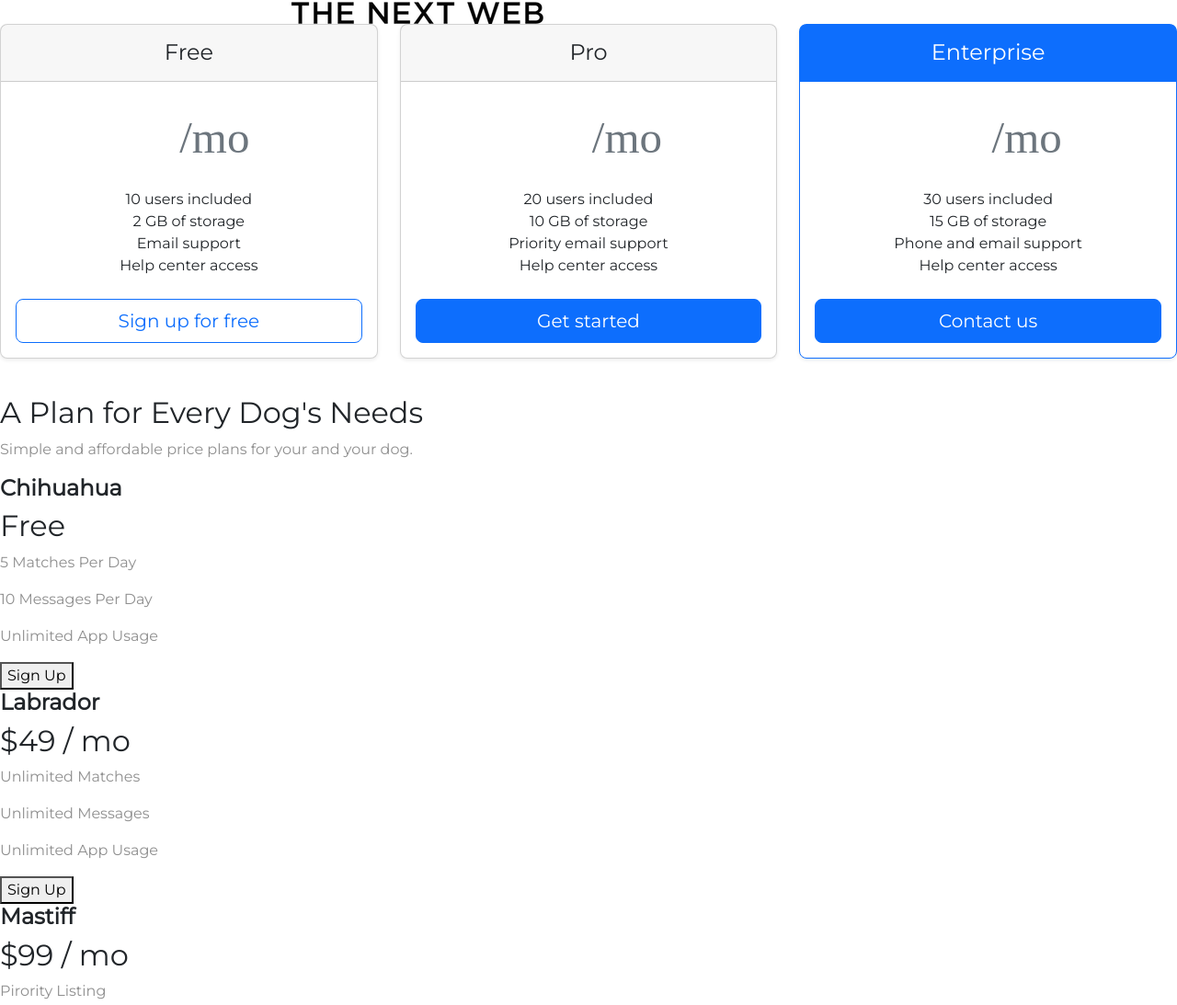
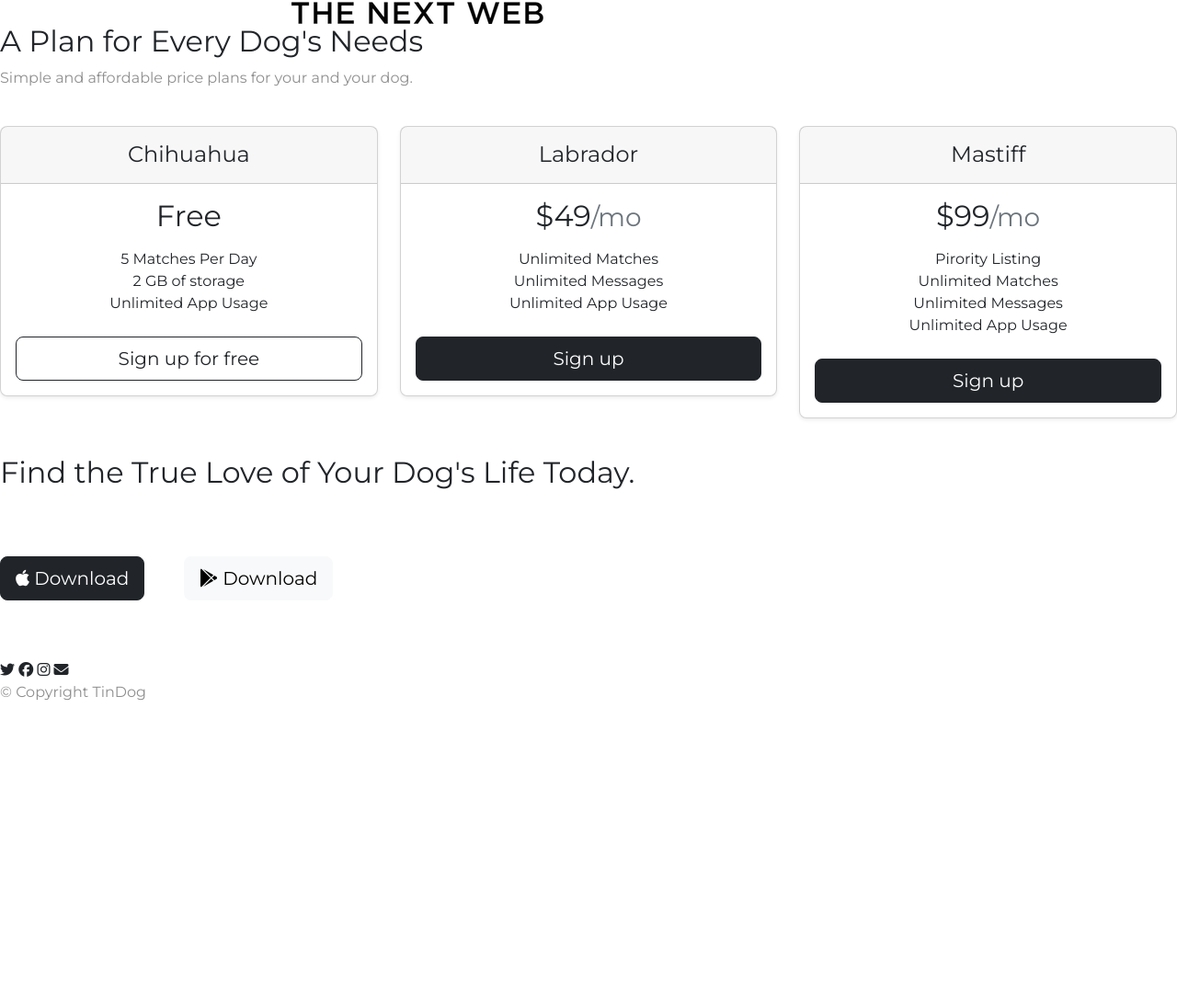
Before and after one commit to DanielAveces/Tindog, a plain HTML site: page index.html in a window 1280 px wide. Shown: the part 1496-2589 px from the top of the page at 92% size. After the commit the page ends 2277 px from the top, so only its background shows below. Drawn offline with nearby package versions, Linux system fonts and the light colour scheme.

Commit message:
Update index.html

```diff
--- a/index.html
+++ b/index.html
@@ -50,8 +50,8 @@
             <button type="button" class="btn btn-dark btn-lg download-btn"><i class="fa-brands fa-apple"></i> Download</button>
             <button type="button" class="btn btn-outline-light btn-lg download-btn"><i class="fa-brands fa-google-play"></i> Download</button>
           </div>
-          <div class="col-lg-6">
-            <img src="images/iphone6.png" class="rotated" alt="iphone-mockup">
+          <div class="doggy-img col-lg-6">
+            <img class="rotated" src="images/iphone6.png" alt="iphone-mockup">
           </div>
         </div>
       </div>
@@ -129,88 +129,61 @@
 
   <section id="pricing">
 
-    <div class="row row-cols-1 row-cols-md-3 mb-3 text-center">
-      <div class="col">
+    <h2>A Plan for Every Dog's Needs</h2>
+    <p>Simple and affordable price plans for your and your dog.</p>
+    <br>
+
+    <div class="row row-cols-1 row-cols-md-3 mb-3 text-center ">
+      <div class="col-lg-4 col-md-6 col-sm-12 ">
         <div class="card mb-4 rounded-3 shadow-sm">
           <div class="card-header py-3">
-            <h4 class="my-0 fw-normal">Free</h4>
+            <h3 class="my-0 fw-normal">Chihuahua</h3>
           </div>
           <div class="card-body">
-            <h1 class="card-title pricing-card-title">$0<small class="text-muted fw-light">/mo</small></h1>
+            <h2 class="card-title pricing-card-title">Free<small class="text-muted fw-light"></small></h2>
             <ul class="list-unstyled mt-3 mb-4">
-              <li>10 users included</li>
+              <li>5 Matches Per Day</li>
               <li>2 GB of storage</li>
-              <li>Email support</li>
-              <li>Help center access</li>
+              <li>Unlimited App Usage</li>
             </ul>
-            <button type="button" class="w-100 btn btn-lg btn-outline-primary">Sign up for free</button>
+            <button type="button" class="w-100 btn btn-lg btn-outline-dark">Sign up for free</button>
           </div>
         </div>
       </div>
-      <div class="col">
+      <div class="col-lg-4 col-md-6 col-sm-12">
         <div class="card mb-4 rounded-3 shadow-sm">
           <div class="card-header py-3">
-            <h4 class="my-0 fw-normal">Pro</h4>
+            <h4 class="my-0 fw-normal">Labrador</h4>
           </div>
           <div class="card-body">
-            <h1 class="card-title pricing-card-title">$15<small class="text-muted fw-light">/mo</small></h1>
+            <h2 class="card-title pricing-card-title">$49<small class="text-muted fw-light">/mo</small></h2>
             <ul class="list-unstyled mt-3 mb-4">
-              <li>20 users included</li>
-              <li>10 GB of storage</li>
-              <li>Priority email support</li>
-              <li>Help center access</li>
+              <li>Unlimited Matches</li>
+              <li>Unlimited Messages</li>
+              <li>Unlimited App Usage</li>
             </ul>
-            <button type="button" class="w-100 btn btn-lg btn-primary">Get started</button>
+            <button type="button" class="w-100 btn btn-lg btn-dark">Sign up</button>
           </div>
         </div>
       </div>
-      <div class="col">
-        <div class="card mb-4 rounded-3 shadow-sm border-primary">
-          <div class="card-header py-3 text-bg-primary border-primary">
-            <h4 class="my-0 fw-normal">Enterprise</h4>
+      <div class="col-lg-4 col-md-12 col-sm-12">
+        <div class="card mb-4 rounded-3 shadow-sm">
+          <div class="card-header py-3">
+            <h4 class="my-0 fw-normal">Mastiff</h4>
           </div>
           <div class="card-body">
-            <h1 class="card-title pricing-card-title">$29<small class="text-muted fw-light">/mo</small></h1>
+            <h2 class="card-title pricing-card-title">$99<small class="text-muted fw-light">/mo</small></h2>
             <ul class="list-unstyled mt-3 mb-4">
-              <li>30 users included</li>
-              <li>15 GB of storage</li>
-              <li>Phone and email support</li>
-              <li>Help center access</li>
+              <li>Pirority Listing</li>
+              <li>Unlimited Matches</li>
+              <li>Unlimited Messages</li>
+              <li>Unlimited App Usage</li>
             </ul>
-            <button type="button" class="w-100 btn btn-lg btn-primary">Contact us</button>
+            <button type="button" class="w-100 btn btn-lg btn-dark">Sign up</button>
           </div>
         </div>
       </div>
     </div>
-
-
-    <h2>A Plan for Every Dog's Needs</h2>
-    <p>Simple and affordable price plans for your and your dog.</p>
-
-
-    <h3>Chihuahua</h3>
-    <h2>Free</h2>
-    <p>5 Matches Per Day</p>
-    <p>10 Messages Per Day</p>
-    <p>Unlimited App Usage</p>
-    <button type="button">Sign Up</button>
-
-
-    <h3>Labrador</h3>
-    <h2>$49 / mo</h2>
-    <p>Unlimited Matches</p>
-    <p>Unlimited Messages</p>
-    <p>Unlimited App Usage</p>
-    <button type="button">Sign Up</button>
-
-
-    <h3>Mastiff</h3>
-    <h2>$99 / mo</h2>
-    <p>Pirority Listing</p>
-    <p>Unlimited Matches</p>
-    <p>Unlimited Messages</p>
-    <p>Unlimited App Usage</p>
-    <button type="button">Sign Up</button>
 
   </section>
 
@@ -219,9 +192,9 @@
 
   <section id="cta">
 
-    <h3>Find the True Love of Your Dog's Life Today.</h3>
-    <button type="button">Download</button>
-    <button type="button">Download</button>
+    <h2>Find the True Love of Your Dog's Life Today.</h2>
+    <button type="button" class="btn btn-dark btn-lg download-btn"><i class="fa-brands fa-apple"></i> Download</button>
+    <button type="button" class="btn btn-light btn-lg download-btn"><i class="fa-brands fa-google-play"></i> Download</button>
 
   </section>
 
@@ -229,8 +202,12 @@
   <!-- Footer -->
 
   <footer id="footer">
+    <i class="small-icon fa-brands fa-twitter"></i>
+    <i class="small-icon fa-brands fa-facebook"></i>
+    <i class="small-icon fa-brands fa-instagram"></i>
+    <i class="small-icon fa-solid fa-envelope"></i>
 
-    <p>© Copyright TinDog</p>
+    <p class="copyright">© Copyright TinDog</p>
 
   </footer>
 
```
